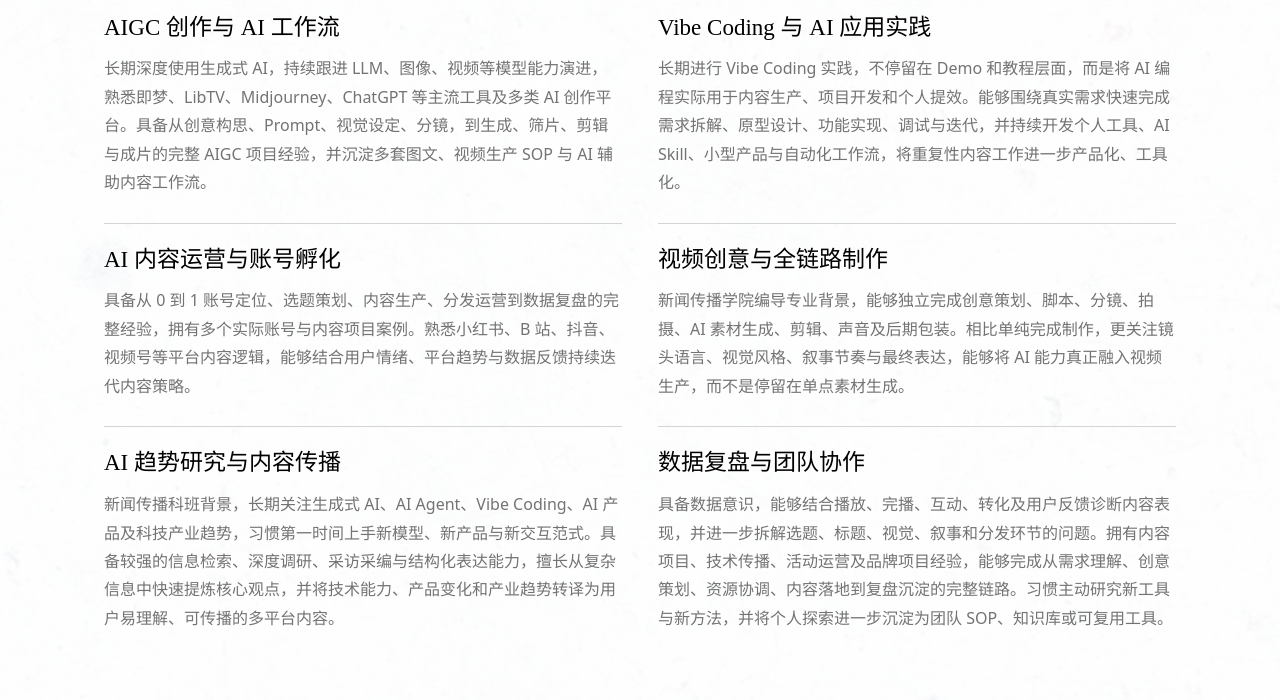
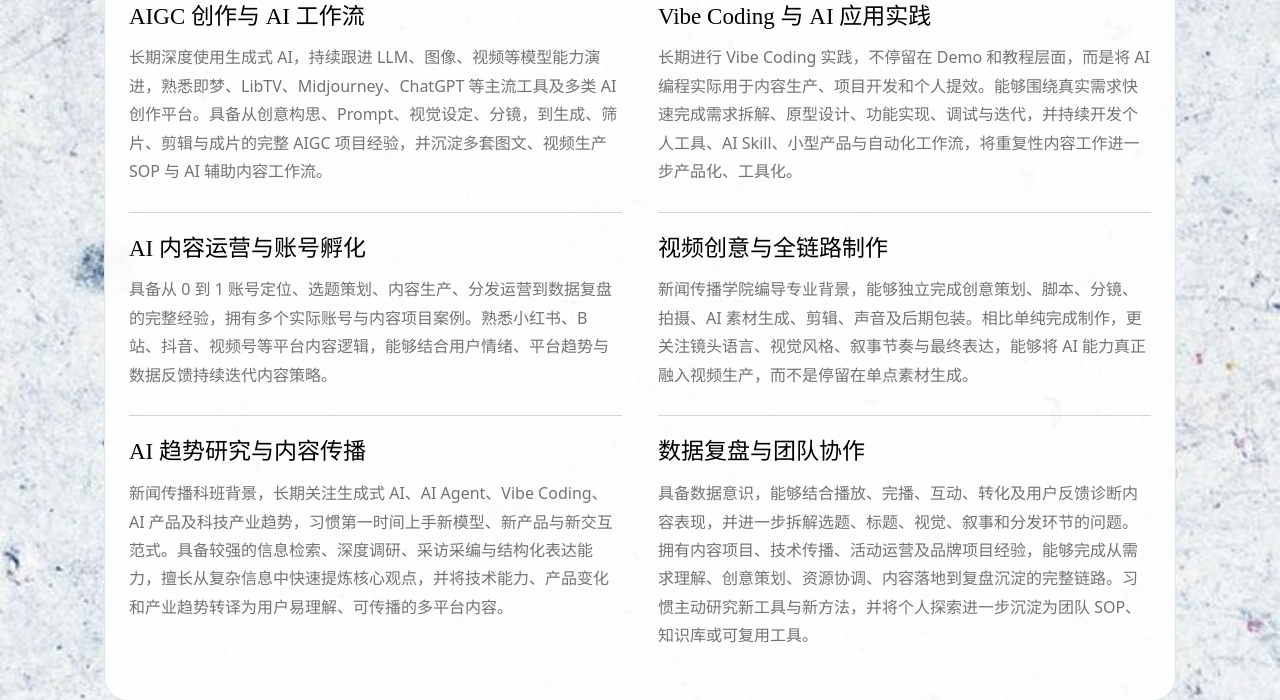
Before and after one commit to kanshao2077/kanshao2077.github.io, an Astro site: page /about in a window 1280 px wide. Shown: the part 785-1485 px from the top of the page. Built offline with nearby package versions, Linux system fonts and the light colour scheme; Astro itself is replaced by a stand-in of ours.

Commit message:
Match strengths section to profile card

```diff
--- a/src/pages/about.astro
+++ b/src/pages/about.astro
@@ -29,6 +29,7 @@ const t = copy[lang].aboutPage;
   </section>
 
   <section class="strengths-section section-pad top-tight">
+    <div class="strengths-card">
       <div class="section-heading">
         <div>
           <p class="eyebrow">Strengths</p>
@@ -43,6 +44,7 @@ const t = copy[lang].aboutPage;
           </article>
         ))}
       </div>
+    </div>
   </section>
 
   <section class="section-pad top-tight">
--- a/src/pages/en/about.astro
+++ b/src/pages/en/about.astro
@@ -29,6 +29,7 @@ const t = copy[lang].aboutPage;
   </section>
 
   <section class="strengths-section section-pad top-tight">
+    <div class="strengths-card">
       <div class="section-heading">
         <div>
           <p class="eyebrow">Strengths</p>
@@ -43,6 +44,7 @@ const t = copy[lang].aboutPage;
           </article>
         ))}
       </div>
+    </div>
   </section>
 
   <section class="section-pad top-tight">
--- a/src/styles/global.css
+++ b/src/styles/global.css
@@ -861,21 +861,12 @@ p {
   background: var(--snow);
 }
 
-.strengths-section.section-pad {
-  position: relative;
-  z-index: 0;
-  padding-top: 48px;
-  padding-bottom: 48px;
-}
-
-.strengths-section::before {
-  position: absolute;
-  inset: 0 calc(50% - 50vw);
-  z-index: -1;
-  border-top: 1px solid rgba(229, 229, 229, 0.9);
-  border-bottom: 1px solid rgba(229, 229, 229, 0.9);
+.strengths-card {
+  padding: 24px;
+  overflow: hidden;
+  border: 1px solid var(--light-gray);
+  border-radius: var(--radius-panel);
   background: rgba(255, 255, 255, 0.94);
-  content: "";
 }
 
 .strengths-grid {
@@ -1439,11 +1430,6 @@ p {
     padding-top: 8px;
   }
 
-  .strengths-section.section-pad {
-    padding-top: 34px;
-    padding-bottom: 34px;
-  }
-
   .filter-bar {
     width: 100%;
     gap: 4px;
```
Lines whose indentation alone changed are shown as unchanged.
